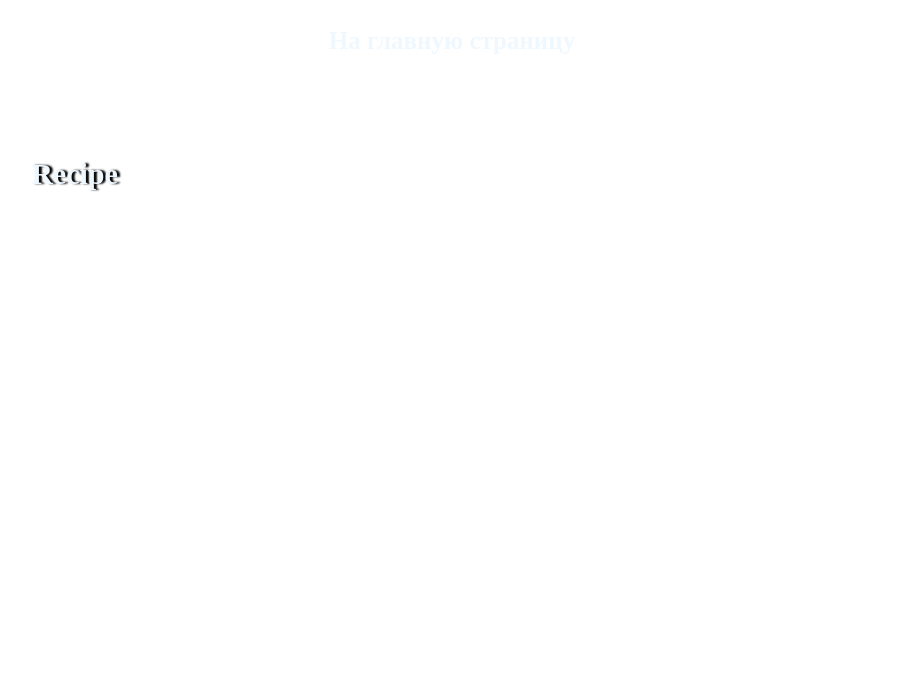
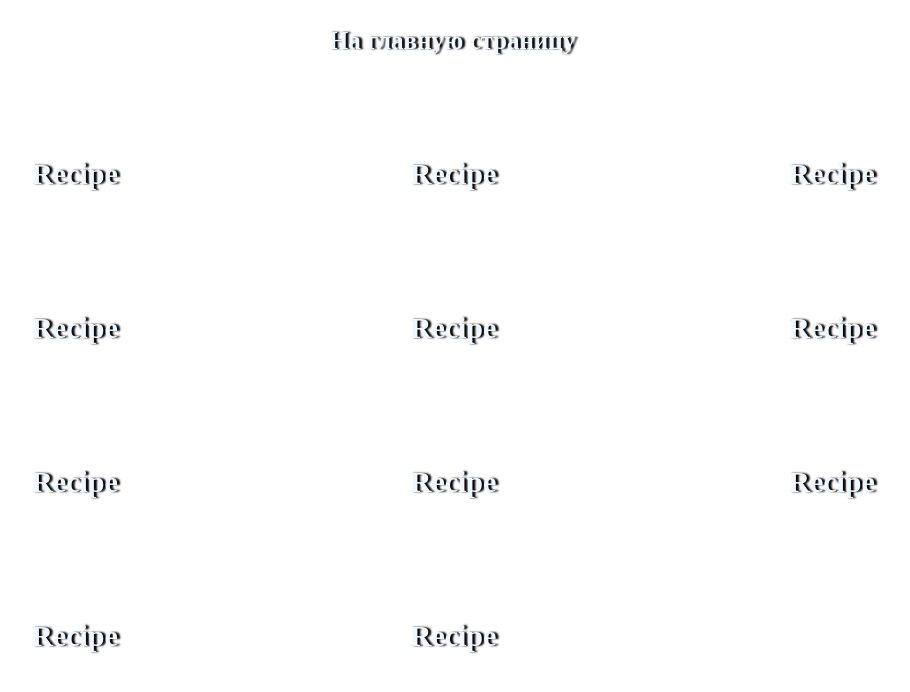
Before and after one commit to Alisa1403/Irina-s_recipe_book, a plain HTML site: page Bakery.html in a window 1280 px wide. Shown: the whole page, without its empty margins (188-1098 px from the left). Drawn offline with Linux system fonts and the light colour scheme.

Commit message:
Fixed imege bug in media before 426px

```diff
--- a/Bakery.html
+++ b/Bakery.html
@@ -8,7 +8,7 @@
   </head>
   <body>
     <header>
-      <a class="link stroke" href="index.html">На главную страницу</a>
+      <a class="link stroke shadow" href="index.html">На главную страницу</a>
     </header>
 
     <div class="container-recipe">
@@ -18,6 +18,56 @@
             <a class="category-link" href="#">Recipe</a>
           </p>
         </li>
+        <li class="category-item">
+          <p>
+            <a class="category-link" href="#">Recipe</a>
+          </p>
+        </li>
+        <li class="category-item">
+          <p>
+            <a class="category-link" href="#">Recipe</a>
+          </p>
+        </li>
+        <li class="category-item">
+          <p>
+            <a class="category-link" href="#">Recipe</a>
+          </p>
+        </li>
+        <li class="category-item">
+          <p>
+            <a class="category-link" href="#">Recipe</a>
+          </p>
+        </li>
+        <li class="category-item">
+          <p>
+            <a class="category-link" href="#">Recipe</a>
+          </p>
+        </li>
+        <li class="category-item">
+          <p>
+            <a class="category-link" href="#">Recipe</a>
+          </p>
+        </li>
+        <li class="category-item">
+          <p>
+            <a class="category-link" href="#">Recipe</a>
+          </p>
+        </li>
+        <li class="category-item">
+          <p>
+            <a class="category-link" href="#">Recipe</a>
+          </p>
+        </li>
+        <li class="category-item">
+          <p>
+            <a class="category-link" href="#">Recipe</a>
+          </p>
+        </li>
+        <li class="category-item">
+          <p>
+            <a class="category-link" href="#">Recipe</a>
+          </p>
+        </li>
       </ul>
     </div>
   </body>
--- a/CSS/Style.css
+++ b/CSS/Style.css
@@ -14,7 +14,7 @@ body{
   /* -webkit-background-size: cover; */
   background-size: cover;
   min-height: 100vh;
-  max-width:100%
+  background-attachment: fixed;
 }
 a {
   font-weight: bolder;
@@ -110,7 +110,7 @@ p{
 @media (max-width: 576px) {
   .category-list {
     gap: 80px;
-    grid-template-columns: repeat(1, 1fr);
+    grid-template-columns: repeat(2, 1fr);
   }
   .container-category {
     margin-left: 15%;
@@ -118,6 +118,7 @@ p{
     margin-top: 15%;
     margin-bottom: 5%;
   }
+
 }
 
 @media (max-width: 426px) {
```
